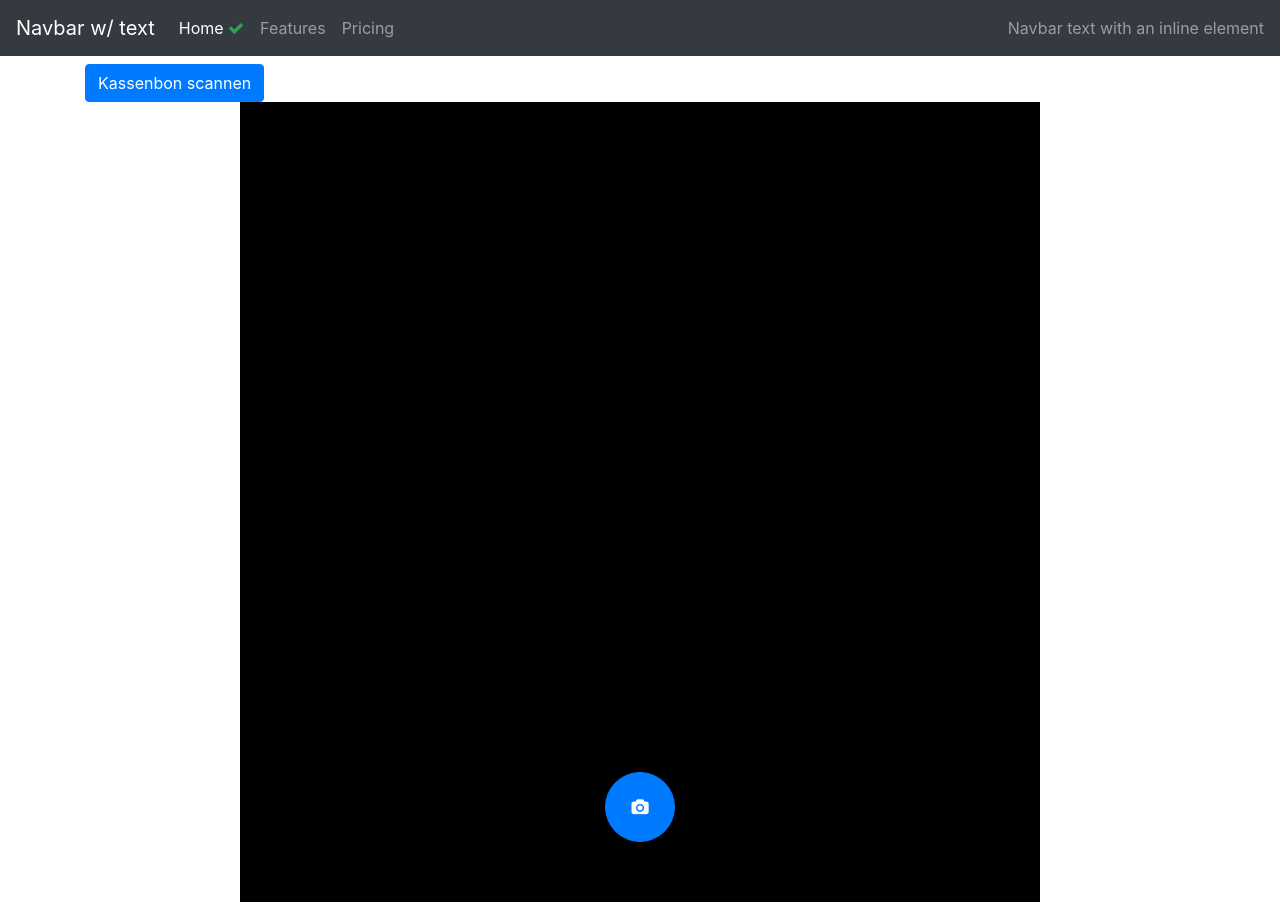
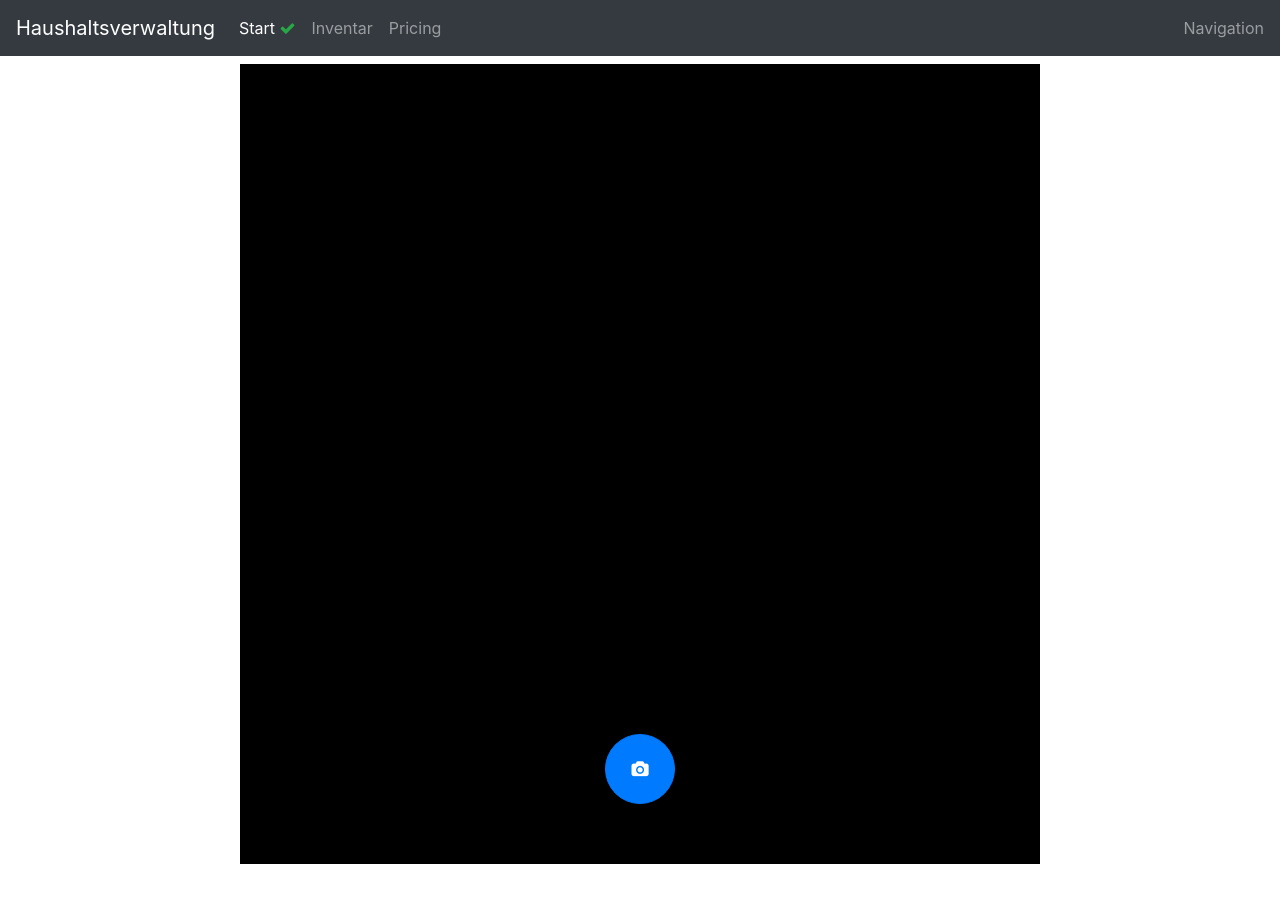
Before and after one commit to raspyweather/homePlattform, an Angular app in the folder homePlattform/: page /scanner in a window 1280 px wide. After the commit the page ends 864 px from the top, so only its background shows below. Built offline with nearby package versions, Linux system fonts and the light colour scheme; no server answers.

Commit message:
Add home component containing scan button

```diff
--- a/homePlattform/src/app/app-routing.module.ts
+++ b/homePlattform/src/app/app-routing.module.ts
@@ -2,10 +2,15 @@ import { NgModule } from '@angular/core';
 import { Routes, RouterModule } from '@angular/router';
 import { InventoryListComponent } from './inventory-list/inventory-list.component';
 import { ScanReceiptComponent } from './scan-receipt/scan-receipt.component';
+import { HomeComponent } from './home/home.component';
 
 const routes: Routes = [{
   component: ScanReceiptComponent,
   path: 'scanner'
+},
+{
+  component: HomeComponent,
+  path: ''
 },
 {
   component: InventoryListComponent,
--- a/homePlattform/src/app/app.component.html
+++ b/homePlattform/src/app/app.component.html
@@ -1,6 +1,4 @@
 <app-navbar></app-navbar>
 <div class="container mt-2">
-  <router-outlet>
-    <a routerLink="/scanner"><button type="button" class="btn btn-primary">Kassenbon scannen</button></a>
-  </router-outlet>
+  <router-outlet></router-outlet>
 </div>
--- a/homePlattform/src/app/app.module.ts
+++ b/homePlattform/src/app/app.module.ts
@@ -7,14 +7,16 @@ import { NgbModule } from '@ng-bootstrap/ng-bootstrap';
 import { NavbarComponent } from './navbar/navbar.component';
 import { InventoryListComponent } from './inventory-list/inventory-list.component';
 import { ScanReceiptComponent } from './scan-receipt/scan-receipt.component';
+import { HomeComponent } from './home/home.component';
 
 
 @NgModule({
   declarations: [
     NavbarComponent,
     AppComponent,
+    ScanReceiptComponent,
     InventoryListComponent,
-    ScanReceiptComponent
+    HomeComponent
   ],
   imports: [
     BrowserModule,
--- /dev/null
+++ b/homePlattform/src/app/home/home.component.html
@@ -0,0 +1 @@
+<a routerLink="/scanner"><button type="button" class="btn btn-primary">Kassenbon scannen</button></a>
--- /dev/null
+++ b/homePlattform/src/app/home/home.component.ts
@@ -0,0 +1,15 @@
+import { Component, OnInit } from '@angular/core';
+
+@Component({
+  selector: 'app-home',
+  templateUrl: './home.component.html',
+  styleUrls: ['./home.component.scss']
+})
+export class HomeComponent implements OnInit {
+
+  constructor() { }
+
+  ngOnInit() {
+  }
+
+}
--- a/homePlattform/src/app/navbar/navbar.component.html
+++ b/homePlattform/src/app/navbar/navbar.component.html
@@ -1,5 +1,5 @@
 <nav class="navbar navbar-expand-lg navbar-dark bg-dark">
-  <a class="navbar-brand" href="#">Navbar w/ text</a>
+  <a class="navbar-brand" href="#">Haushaltsverwaltung</a>
   <button class="navbar-toggler" type="button" (click)="isCollapsed = !isCollapsed" data-target="#navbarText"
     aria-controls="navbarText" aria-expanded="false" aria-label="Toggle navigation">
     <span class="navbar-toggler-icon"></span>
@@ -7,18 +7,18 @@
   <div [ngClass]="{'collapse':isCollapsed}" class=" navbar-collapse" id="navbarText">
     <ul class="navbar-nav mr-auto">
       <li class="nav-item active">
-        <a class="nav-link" href="#">Home <i class="text-success fa fa-check"></i>
+        <a class="nav-link" href="/">Start <i class="text-success fa fa-check"></i>
           <span class="sr-only">(current) </span></a>
       </li>
       <li class="nav-item">
-        <a class="nav-link" href="#">Features</a>
+        <a class="nav-link" href="/inventory">Inventar</a>
       </li>
       <li class="nav-item">
         <a class="nav-link" href="#">Pricing</a>
       </li>
     </ul>
     <span class="navbar-text">
-      Navbar text with an inline element
+      Navigation
     </span>
   </div>
 </nav>
```
Also changed, not shown: homePlattform/src/app/home/home.component.scss (added), 2 other files (tests, documents, lock files or other folders).
